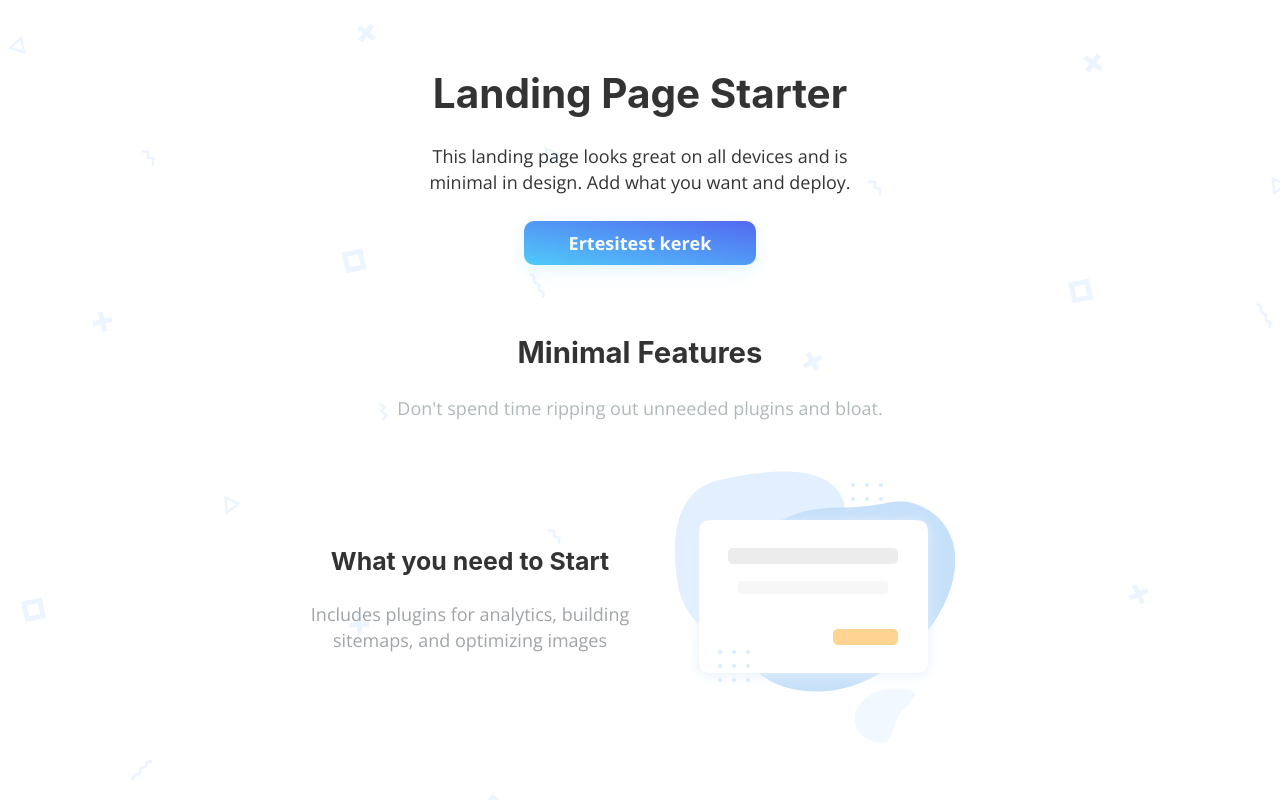
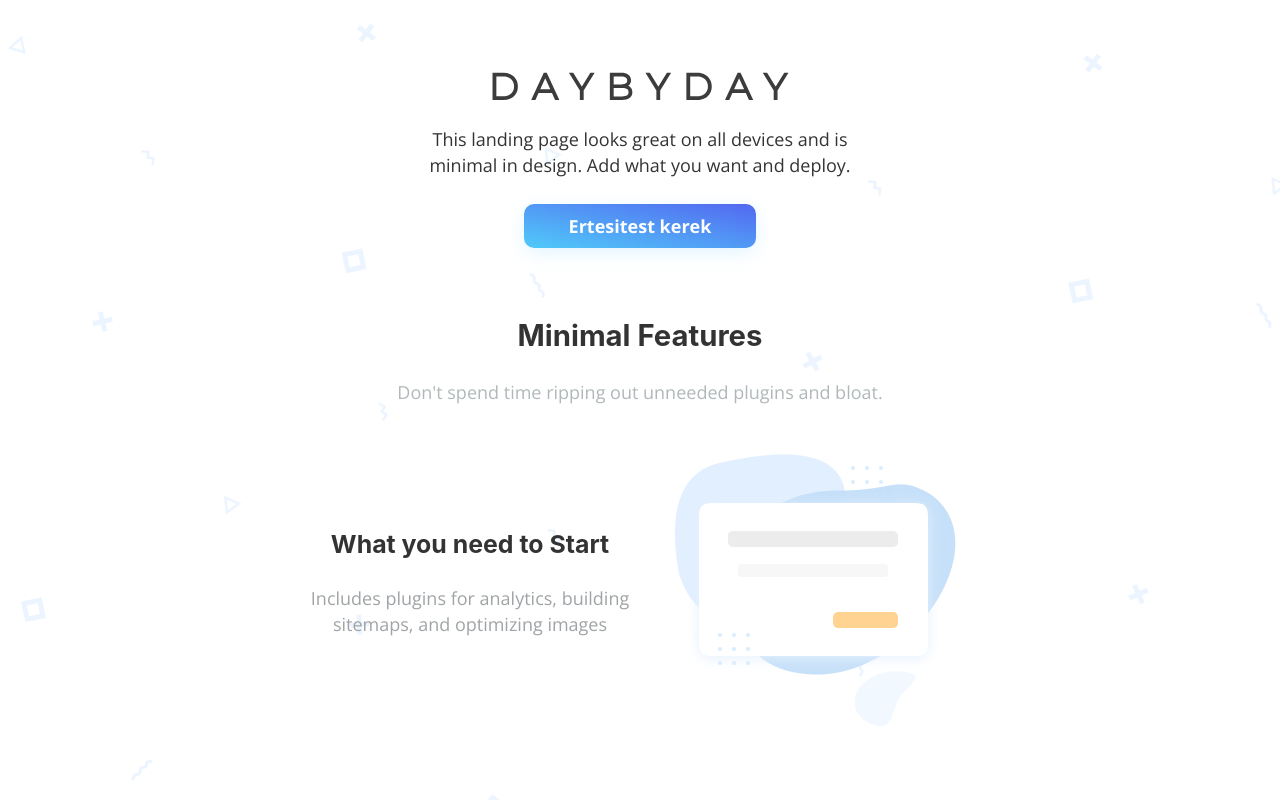
Before and after one commit to heyitsbalazs/daybyday.hu, a Gatsby site: page / in a window 1280 px wide. Shown: the top 801 px of the page. Built offline with nearby package versions, Linux system fonts and the light colour scheme; Gatsby itself is replaced by a stand-in of ours.

Commit message:
Added logo

```diff
--- a/src/components/hero.js
+++ b/src/components/hero.js
@@ -3,8 +3,7 @@ import PropTypes from 'prop-types'
 
 import Button from '../components/button'
 import headerImage from '../images/header.png'
-import MockupContent from './image'
-import mockupFrame from '../images/mockup-frame.png'
+import Logo from '../images/logo.svg'
 
 const Header = ({ siteTitle }) => (
     <div
@@ -26,7 +25,7 @@ const Header = ({ siteTitle }) => (
                 opacity: 0.5,
             } }
         />
-        <h1 style={ { textAlign: 'center' } }>Landing Page Starter</h1>
+        <img src={ Logo } alt={ 'logo' } />
         <p style={ { textAlign: 'center', maxWidth: 440 } }>
             This landing page looks great on all devices and is minimal in design. Add
             what you want and deploy.
```
Also changed, not shown: src/images/logo.svg (added).
